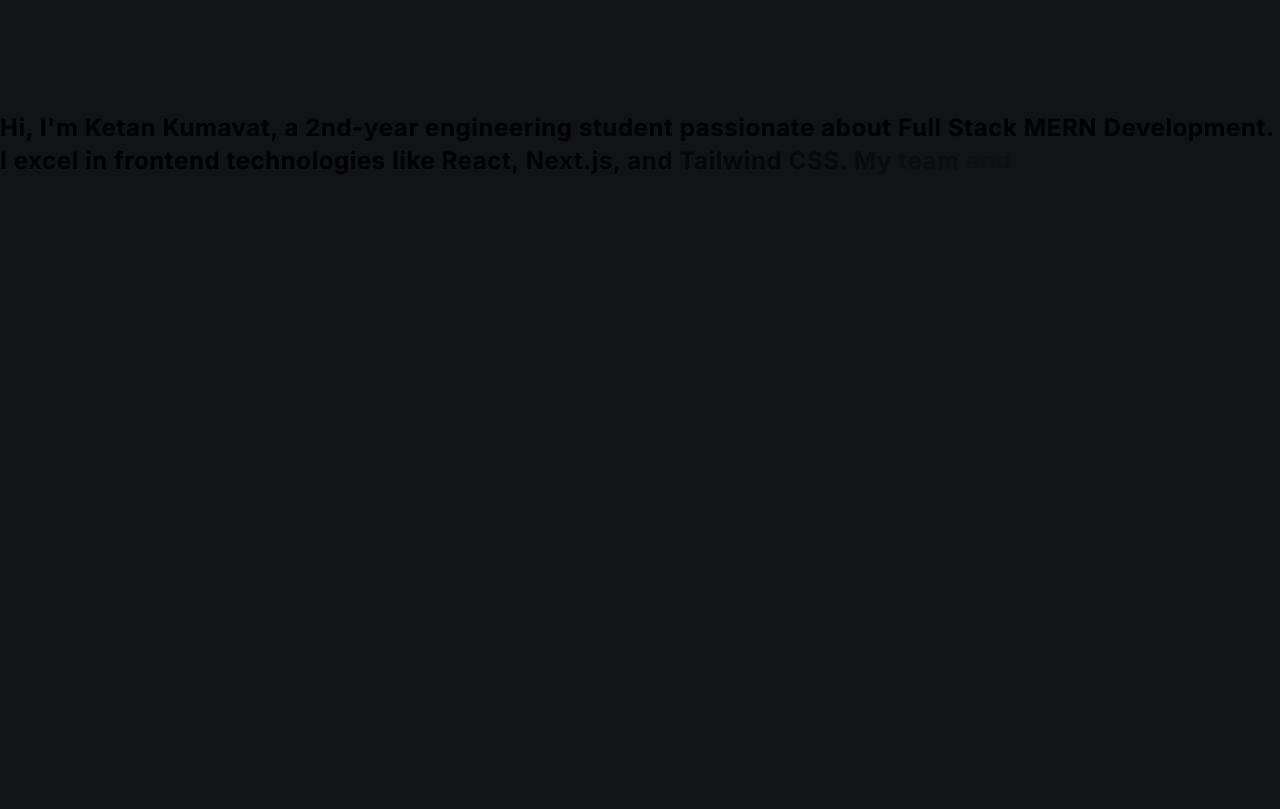
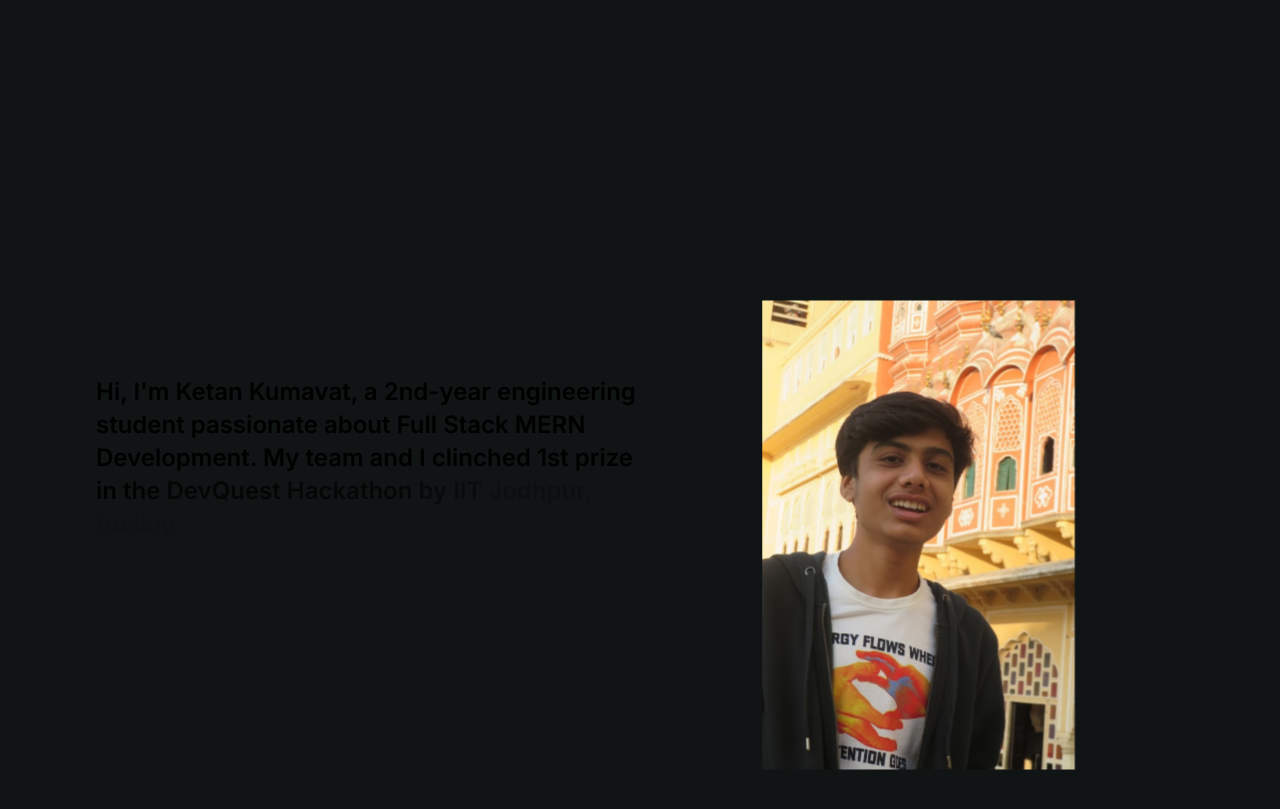
Before and after one commit to KetanKumavat/Portfolio-2, a Next.js app: page / in a window 1280 px wide. Shown: the part 759-1568 px from the top of the page. Before the commit the page ends 969 px from the top, so only its background shows below. Built offline with nearby package versions, Linux system fonts and the light colour scheme.

Commit message:
about us

```diff
--- a/src/app/components/About.jsx
+++ b/src/app/components/About.jsx
@@ -1,9 +1,21 @@
 "use client";
 import React from "react";
 import { TextGenerateEffect } from "./ui/text-generate-effect.tsx";
+import Image from 'next/image';
+import Ketan from "../../../public/ketan1.jpg";
 
-const words = `Hi, I'm Ketan Kumavat, a 2nd-year engineering student passionate about Full Stack MERN Development. I excel in frontend technologies like React, Next.js, and Tailwind CSS. My team and I clinched 1st prize in the DevQuest Hackathon by IIT Jodhpur, fueling my ambition to become a pro in full stack development.`;
+const words = `Hi, I'm Ketan Kumavat, a 2nd-year engineering student passionate about Full Stack MERN Development. My team and I clinched 1st prize in the DevQuest Hackathon by IIT Jodhpur, fueling my ambition to become a pro in full stack development.`;
 
 export default function TextGenerateEffectDemo() {
-  return <TextGenerateEffect words={words} />;
+  return (
+    <div className="w-full mt-[25vh] flex h-screen">
+      <div className="w-full mt-16 ml-24 text-sm flex">
+        <TextGenerateEffect words={words} className="w-1/2 text-left"/>
+        <div className="flex justify-center items-center">
+         <Image src={Ketan} alt="Ketan" className="scale-50 flex mb-96 mr-20" />
+      </div>
+      </div>
+
+    </div>
+  );
 }
--- a/src/app/components/ui/text-generate-effect.tsx
+++ b/src/app/components/ui/text-generate-effect.tsx
@@ -32,8 +32,7 @@
           return (
             <motion.span
               key={word + idx}
-              className="dark:text-white text-black opacity-0"
-            >
+              className="dark:text-white text-black opacity-0">
               {word}{" "}
             </motion.span>
           );
@@ -43,9 +42,9 @@
   };
 
   return (
-    <div className={cn("font-bold", className)}>
+    <div className={cn("font-semibold", className)}>
       <div className="mt-4">
-        <div className=" dark:text-white text-black text-2xl leading-snug tracking-wide">
+        <div className=" dark:text-white text-black text-2xl leading-snug ">
           {renderWords()}
         </div>
       </div>
```
Also changed, not shown: public/ketan1.jpg (added).
